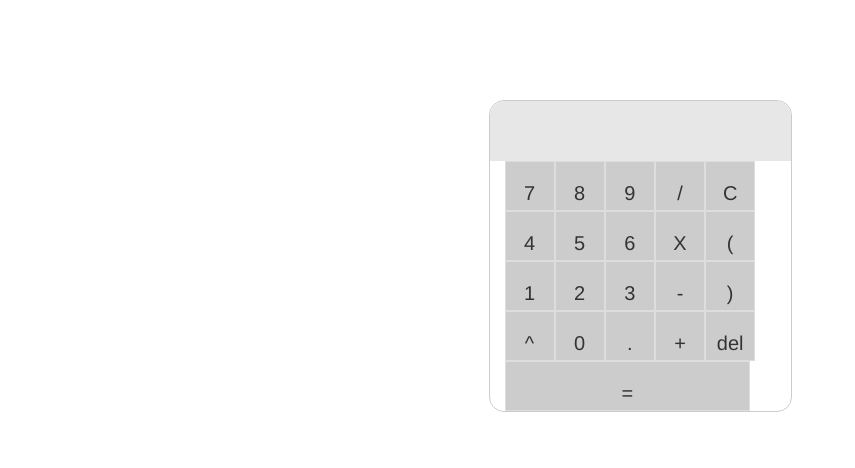
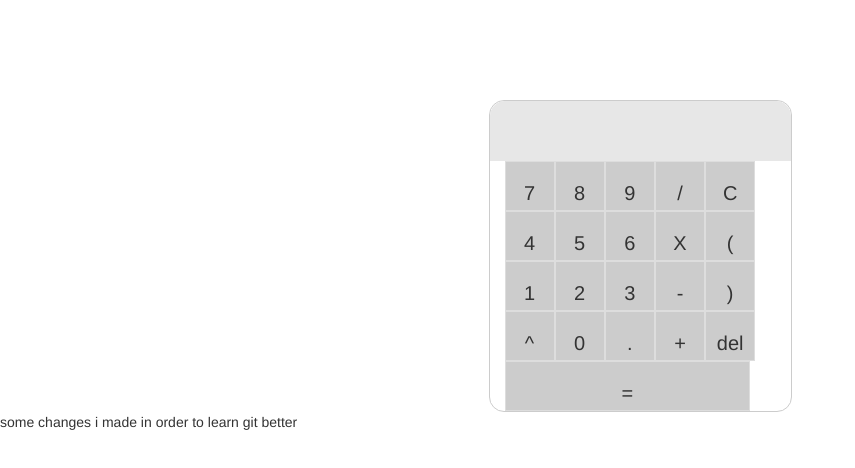
Before and after one commit to ranchu777/calc, a plain HTML site: page index.html in a window 1280 px wide. Shown: the whole page, without its empty margins (0-855 px from the left). Drawn offline with Linux system fonts and the light colour scheme.

Commit message:
made some changes in order to learn git better

```diff
--- a/index.html
+++ b/index.html
@@ -96,6 +96,8 @@ and open the template in the editor.
                  </div>
              </div>
          </div>
+
+         <div id="changes">some changes i made in order to learn git better</div>
         <script src='calc.js'></script>
     </body>
 </html>
```
